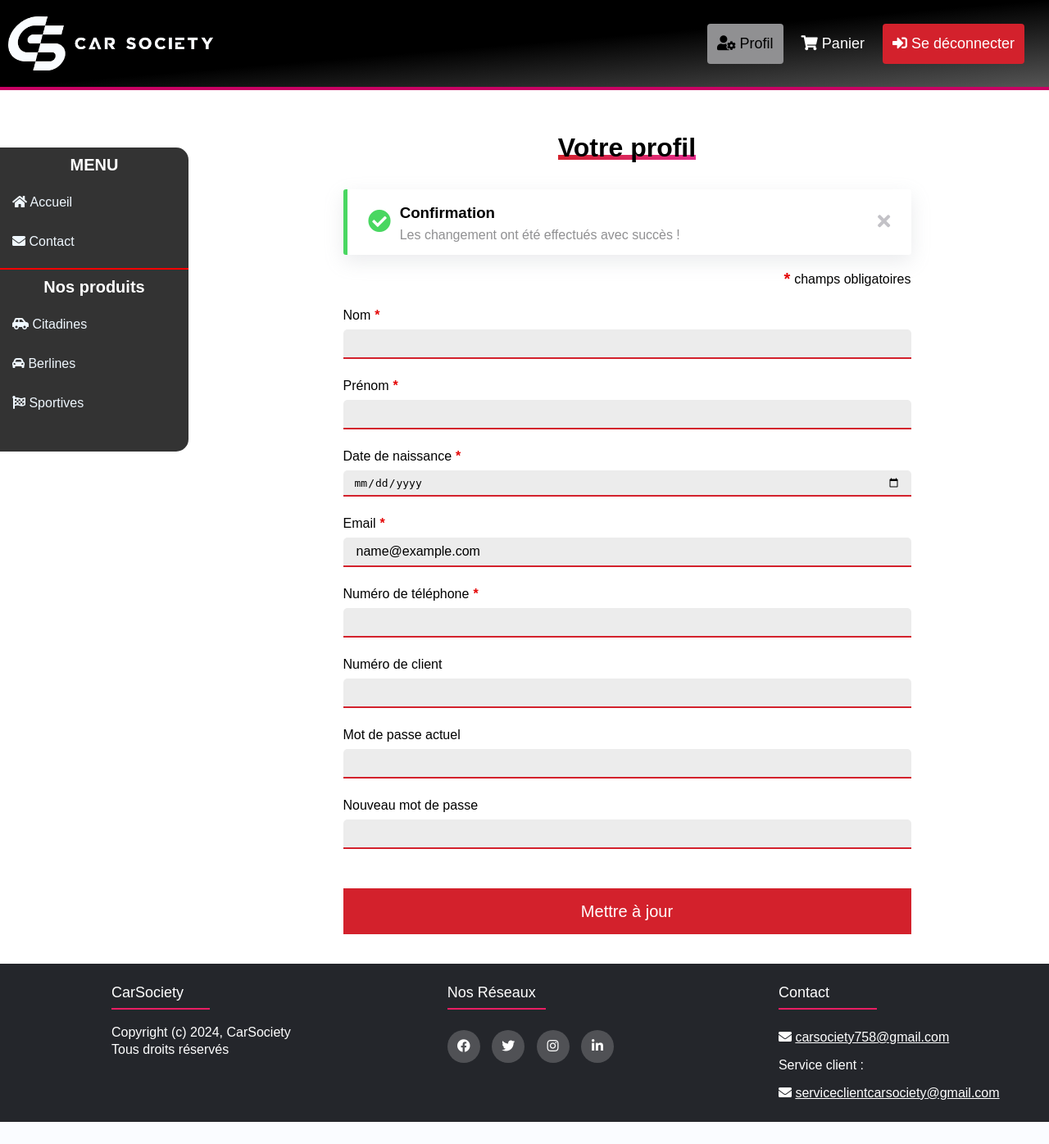
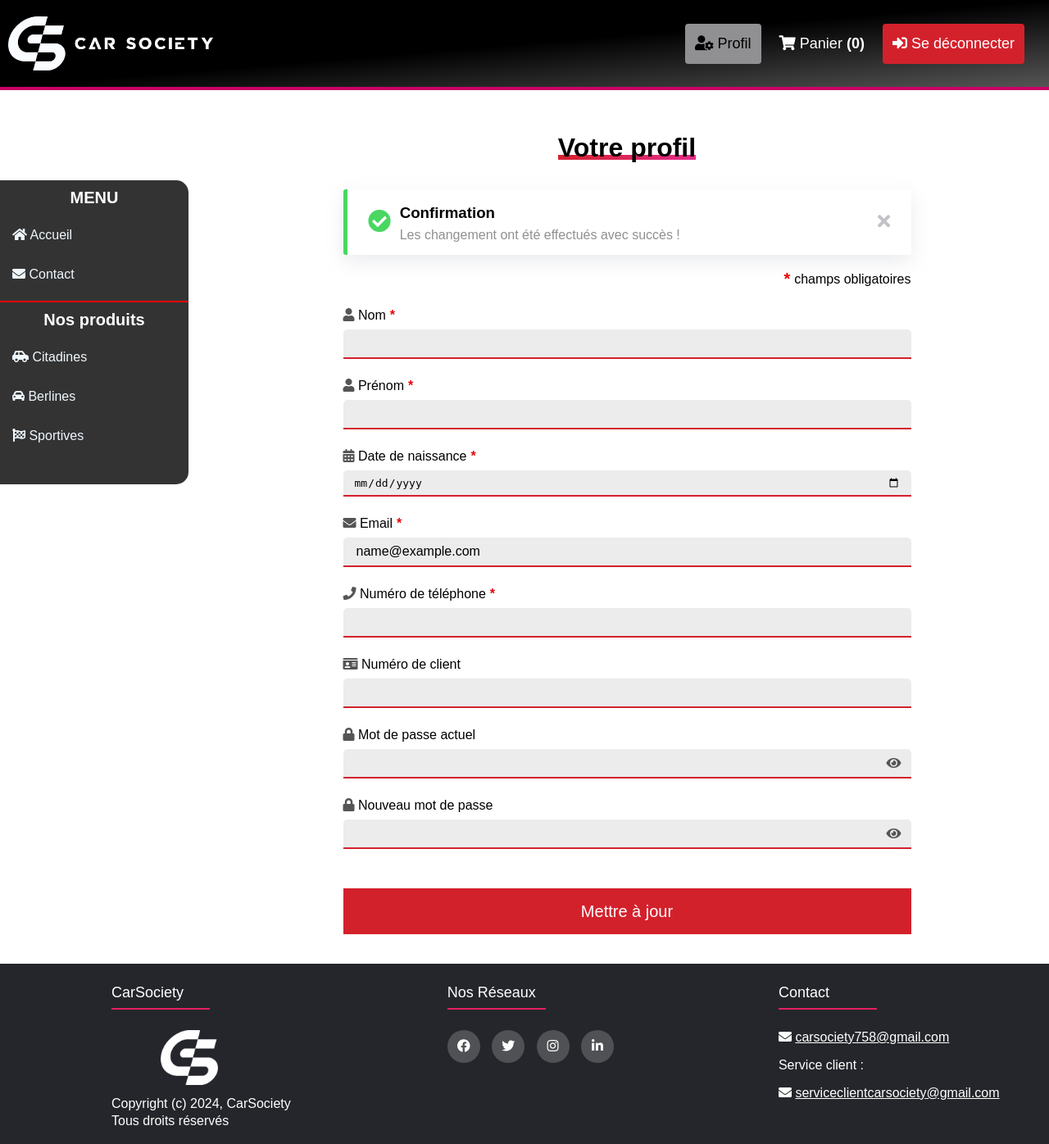
Before and after one commit to Quentin55553/Projet-CarSociety, a PHP site: page /php/edit_profile.php in a window 1280 px wide. Shown: the whole page at 82% size. Before the commit the page ends 1369 px from the top, so only its background shows below. Run offline with PHP 8.4, Linux system fonts and the light colour scheme; the visitor is signed in with stand-in values (Sample User, id 1); data that the repository does not hold is empty; some libraries are stand-ins or nearby versions.

Commit message:
Add files via upload

```diff
--- a/css/style.css
+++ b/css/style.css
@@ -126,7 +126,7 @@ body {
 
 .menu {
     position: fixed;
-    margin-top: 180px;
+    margin-top: 220px;
     padding-bottom: 35px;
     width: 230px;
     background-color: #333;
@@ -231,6 +231,10 @@ h1.main-title {
     margin: 10px;
 }
 
+form i {
+    color:#555;
+}
+
 .footer {
     position: relative;
     margin-bottom: 0px;
@@ -242,12 +246,37 @@ h1.main-title {
     justify-content: space-between;
 }
 
+footer h2 {
+	font-size: 18px;
+	color: #ffffff;
+	text-transform: capitalize;
+	margin-bottom: 35px;
+	font-weight: 500;
+	position: relative;
+}
+
+footer h2::before {
+	content: '';
+	position: absolute;
+	left:0;
+	bottom: -10px;
+	background-color: #e91e63;
+	height: 2px;
+	box-sizing: border-box;
+	width: 120px;
+}
+
 .legal-informations {
     margin-left: 10%;
 }
 
 .legal-informations p {
     line-height: 5px;
+}
+
+.legal-informations img {
+    margin-left: 60px;
+    width: 70px;
 }
 
 .contact {
@@ -277,27 +306,8 @@ h1.main-title {
 	background-color: var(--main-color);
 }
 
-footer h2 {
-	font-size: 18px;
-	color: #ffffff;
-	text-transform: capitalize;
-	margin-bottom: 35px;
-	font-weight: 500;
-	position: relative;
-}
-
-footer h2::before {
-	content: '';
-	position: absolute;
-	left:0;
-	bottom: -10px;
-	background-color: #e91e63;
-	height: 2px;
-	box-sizing: border-box;
-	width: 120px;
-}
-
 .input-group {
+    position: relative;
     display: flex;
     flex-direction: column;
     margin: 1.5rem 0;
@@ -333,6 +343,18 @@ footer h2::before {
     border-bottom: 2px solid var(--main-color);
     resize: none;
     border-radius: 5px 5px 0 0;
+}
+
+.input-group input:hover, .input-group textarea:hover, .input-group select:hover {
+    background-color: #e7e6e6;
+    transition: background-color 0.6s ease;
+}
+
+.password-toggle-icon {
+    position: absolute;
+    right: 12px;
+    top: 57%;
+    cursor: pointer;
 }
 
 .center {
--- a/index.php
+++ b/index.php
@@ -30,7 +30,7 @@
     if (isset($_SESSION['email'])) {
         // Si une session est active, affiche le lien de déconnexion
         $options = '<a href="php/edit_profile.php"><i class="fas fa-user-cog"></i> Profil</a>
-                    <a href="php/basket.php"><i class="fas fa-shopping-cart"></i> Panier</a>
+                    <a href="php/basket.php"><i class="fas fa-shopping-cart"></i> Panier <strong>(<span id="total-basket">' . (isset($_SESSION['panier']) ? array_sum(array_column($_SESSION['panier'], 1)) : '0') . '</span>)</strong></a>
                     <a class="active" href="php/logout.php"><i class="fas fa-sign-in-alt"></i> Se déconnecter</a>';
 
     } else {
@@ -142,6 +142,7 @@
         <footer class="footer">
             <div class="legal-informations">
                 <h2>CarSociety</h2>
+                <img src="img/CarSocietyLogo.png">
                 <p>Copyright (c) 2024, CarSociety</p>
                 <p>Tous droits réservés</p>
             </div>
--- a/js/goUpButton.js
+++ b/js/goUpButton.js
@@ -1,14 +1,26 @@
+// Sélection de l'élément du bouton "Retour en haut" par son ID
 var btn = $('#goUpButton');
 
+
+// Gestionnaire d'événement pour le défilement de la fenêtre
 $(window).scroll(function() {
+    // On vérifie si la position de défilement est supérieure à 300 pixels
     if ($(window).scrollTop() > 300) {
+        // On ajoute la classe 'show' au bouton si la condition est vraie (ce qui le fait apparaître)
         btn.addClass('show');
+
     } else {
+        // Sinon, on supprime la classe 'show' (ce qui le fait disparaître)
         btn.removeClass('show');
     }
 });
 
+
+// Gestionnaire d'événement pour le clic sur le bouton "Retour en haut"
 btn.on('click', function(e) {
+    // Empêche le comportement du clic sur le bouton par défaut
     e.preventDefault();
-    $('html, body').animate({scrollTop:0}, '300');
+
+    // Fait défiler la page vers le haut de façon douce (fonction animate)
+    $('html, body').animate({scrollTop: 0}, '300');
 });
--- /dev/null
+++ b/js/toggleButtonPassword.js
@@ -0,0 +1,16 @@
+// Sélection de tous les éléments dont l'ID est ".password-toggle-icon" (et qui comprennent le pictogramme de l'oeil)
+document.querySelectorAll('.password-toggle-icon').forEach(function(icon) {
+    // Ajout d'un gestionnaire d'événements pour chaque pictogramme d'oeil
+    icon.addEventListener('click', function() {
+        // Stockage de l'input qui précède le pictogramme d'oeil dans une variable
+        var passwordInput = this.previousElementSibling;
+
+        // On vérifie si le type est déjà défini sur "password" pour savoir ce qu'il faut faire (afficher ou cacher)
+        if (passwordInput.type === 'password') {
+            passwordInput.type = 'text';
+
+        } else {
+            passwordInput.type = 'password';
+        }
+    });
+});
--- a/php/add-to-basket.php
+++ b/php/add-to-basket.php
@@ -7,7 +7,7 @@
 
     }
     // Si l'utilisateur essaye d'ajouter 0 produit, renvoi de -2 pour un affichage d'erreur
-    else if ($_GET['qte']==0) {
+    else if ($_GET['qte'] == 0) {
         echo -2;
 
     }
@@ -61,8 +61,10 @@
 
         // Sauvegarde des modifications dans le fichier XML
         $xml->asXML("../bdd/products.xml");
+
         // Cet appel sert à appeler les fonctions de mise à jour du tableau associatif des produits et du SQL (qui se font à partir du XML désormais à jour)
         include "varSession.inc.php";
+
     }
     // Autres cas : renvoi de -3 pour un affichage d'erreur
     else {
--- a/php/edit_profile.php
+++ b/php/edit_profile.php
@@ -27,7 +27,7 @@
     if (isset($_SESSION['email'])) {
         // Si une session est active, affiche le lien de déconnexion
         $options = '<a class="in-menu" href="edit_profile.php"><i class="fas fa-user-cog"></i> Profil</a>
-                    <a href="basket.php"><i class="fas fa-shopping-cart"></i> Panier</a>
+                    <a href="basket.php"><i class="fas fa-shopping-cart"></i> Panier <strong>(<span id="total-basket">' . (isset($_SESSION['panier']) ? array_sum(array_column($_SESSION['panier'], 1)) : '0') . '</span>)</strong></a>
                     <a class="active" href="logout.php"><i class="fas fa-sign-in-alt"></i> Se déconnecter</a>';
 
     } else {
@@ -242,43 +242,45 @@
 
                 <form action="edit_profile.php" method="post">
                     <div class="input-group">
-                        <label for="lastname" class="required">Nom</label>
+                        <label for="lastname" class="required"><i class="fas fa-user"></i> Nom</label>
                         <input type="text" id="lastname" name="lastname" value="<?php echo $userData['lastname']; ?>" required>
                     </div>
 
                     <div class="input-group">
-                        <label for="firstname" class="required">Prénom</label>
+                        <label for="firstname" class="required"><i class="fas fa-user"></i> Prénom</label>
                         <input type="text" id="firstname" name="firstname" value="<?php echo $userData['firstname']; ?>" required>
                     </div>
 
                     <div class="input-group">
-                        <label for="birthdate" class="required">Date de naissance</label>
+                        <label for="birthdate" class="required"><i class="fas fa-calendar-alt"></i> Date de naissance</label>
                         <input type="date" id="birthdate" name="birthdate" value="<?php echo $userData['birthdate']; ?>" max="<?php echo date('Y-m-d'); ?>" required>
                     </div>
 
                     <div class="input-group">
-                        <label for="email" class="required">Email</label>
+                        <label for="email" class="required"><i class="fas fa-envelope"></i> Email</label>
                         <input type="email" id="email" name="email" placeholder="email@exemple.com" value="<?php echo $email_session; ?>" required>
                     </div>
 
                     <div class="input-group">
-                        <label for="register-tel" class="required">Numéro de téléphone</label>
+                        <label for="register-tel" class="required"><i class="fas fa-phone"></i> Numéro de téléphone</label>
                         <input type="tel" id="register-tel" name="tel" pattern="0[1-9](\d{2}){4}" value="<?php echo $userData['tel']; ?>" required>
                     </div>
 
                     <div class="input-group">
-                        <label for="client-number">Numéro de client</label>
+                        <label for="client-number"><i class="fas fa-id-card"></i> Numéro de client</label>
                         <input type="text" id="client-number" name="client-number" pattern="\d{10}" value="<?php echo $userData['client_number']; ?>" required readonly>
                     </div>
 
                     <div class="input-group">
-                        <label for="current-password">Mot de passe actuel</label>
+                        <label for="current-password"><i class="fas fa-lock"></i> Mot de passe actuel</label>
                         <input type="password" id="current-password" name="current-password">
+                        <span class="password-toggle-icon"><i class="fas fa-eye"></i></span>
                     </div>
 
                     <div class="input-group">
-                        <label for="new-password">Nouveau mot de passe</label>
+                        <label for="new-password"><i class="fas fa-lock"></i> Nouveau mot de passe</label>
                         <input type="password" id="new-password" name="new-password">
+                        <span class="password-toggle-icon"><i class="fas fa-eye"></i></span>
                     </div>
 
                     <div class="center">
@@ -293,6 +295,7 @@
         <footer class="footer">
             <div class="legal-informations">
                 <h2>CarSociety</h2>
+                <img src="../img/CarSocietyLogo.png">
                 <p>Copyright (c) 2024, CarSociety</p>
                 <p>Tous droits réservés</p>
             </div>
@@ -314,9 +317,10 @@
                 <p><i class="fas fa-envelope"></i> <a href="mailto:serviceclientcarsociety@gmail.com">serviceclientcarsociety@gmail.com</a></p>
             </div>
         </footer>
-    </body>
 
 
-    <script src="../js/goUpButton.js"></script>
-    <script src="../js/closeMessage.js"></script>
+        <script src="../js/goUpButton.js"></script>
+        <script src="../js/closeMessage.js"></script>
+        <script src="../js/toggleButtonPassword.js"></script>
+    </body>
 </html>
--- a/php/login.php
+++ b/php/login.php
@@ -180,6 +180,7 @@
                     <div class="input-group">
                         <label for="login-password"><i class="fas fa-lock"></i> Mot de passe</label>
                         <input type="password" id="login-password" name="password" required>
+                        <span class="password-toggle-icon"><i class="fas fa-eye"></i></span>
                     </div>
 
                     <div class="center">
@@ -195,6 +196,7 @@
         <footer class="footer">
             <div class="legal-informations">
                 <h2>CarSociety</h2>
+                <img src="../img/CarSocietyLogo.png">
                 <p>Copyright (c) 2024, CarSociety</p>
                 <p>Tous droits réservés</p>
             </div>
@@ -220,5 +222,6 @@
 
         <script src="../js/goUpButton.js"></script>
         <script src="../js/closeMessage.js"></script>
+        <script src="../js/toggleButtonPassword.js"></script>
     </body>
 </html>
--- a/php/register.php
+++ b/php/register.php
@@ -194,6 +194,7 @@
                     <div class="input-group">
                         <label for="register-password" class="required"><i class="fas fa-lock"></i> Mot de passe</label>
                         <input type="password" id="register-password" name="password" required>
+                        <span class="password-toggle-icon"><i class="fas fa-eye"></i></span>
                     </div>
 
                     <div class="center">
@@ -210,6 +211,7 @@
         <footer class="footer">
             <div class="legal-informations">
                 <h2>CarSociety</h2>
+                <img src="../img/CarSocietyLogo.png">
                 <p>Copyright (c) 2024, CarSociety</p>
                 <p>Tous droits réservés</p>
             </div>
@@ -235,5 +237,6 @@
 
         <script src="../js/goUpButton.js"></script>
         <script src="../js/closeMessage.js"></script>
+        <script src="../js/toggleButtonPassword.js"></script>
     </body>
 </html>
```
Also changed, not shown: js/products.js (+18 -2 lines), php/basket.php (+16 -5 lines), php/contact.php (+15 -14 lines), php/products.php (+4 -3 lines), php/remove-from-basket.php (+18 -5 lines).
